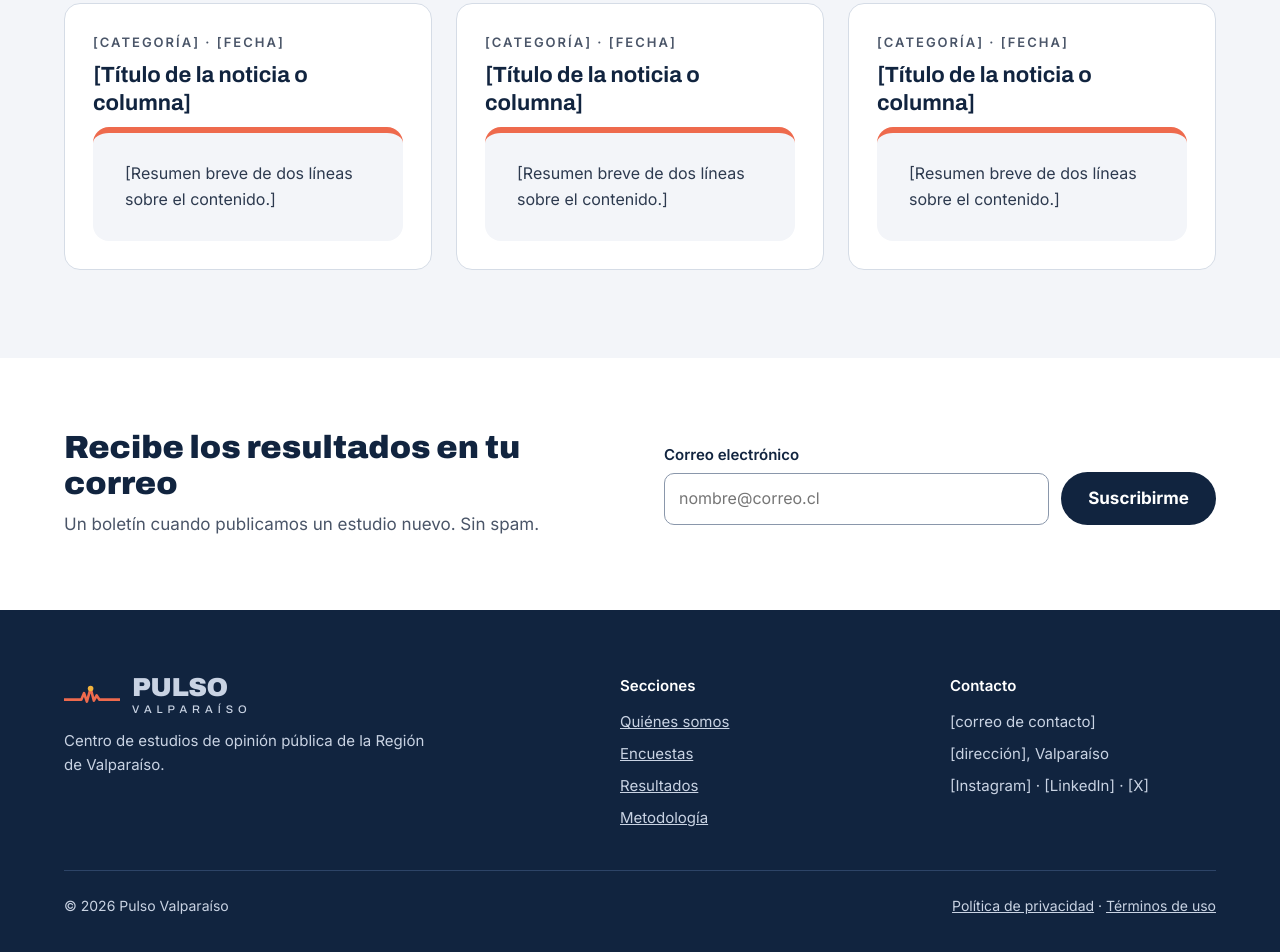
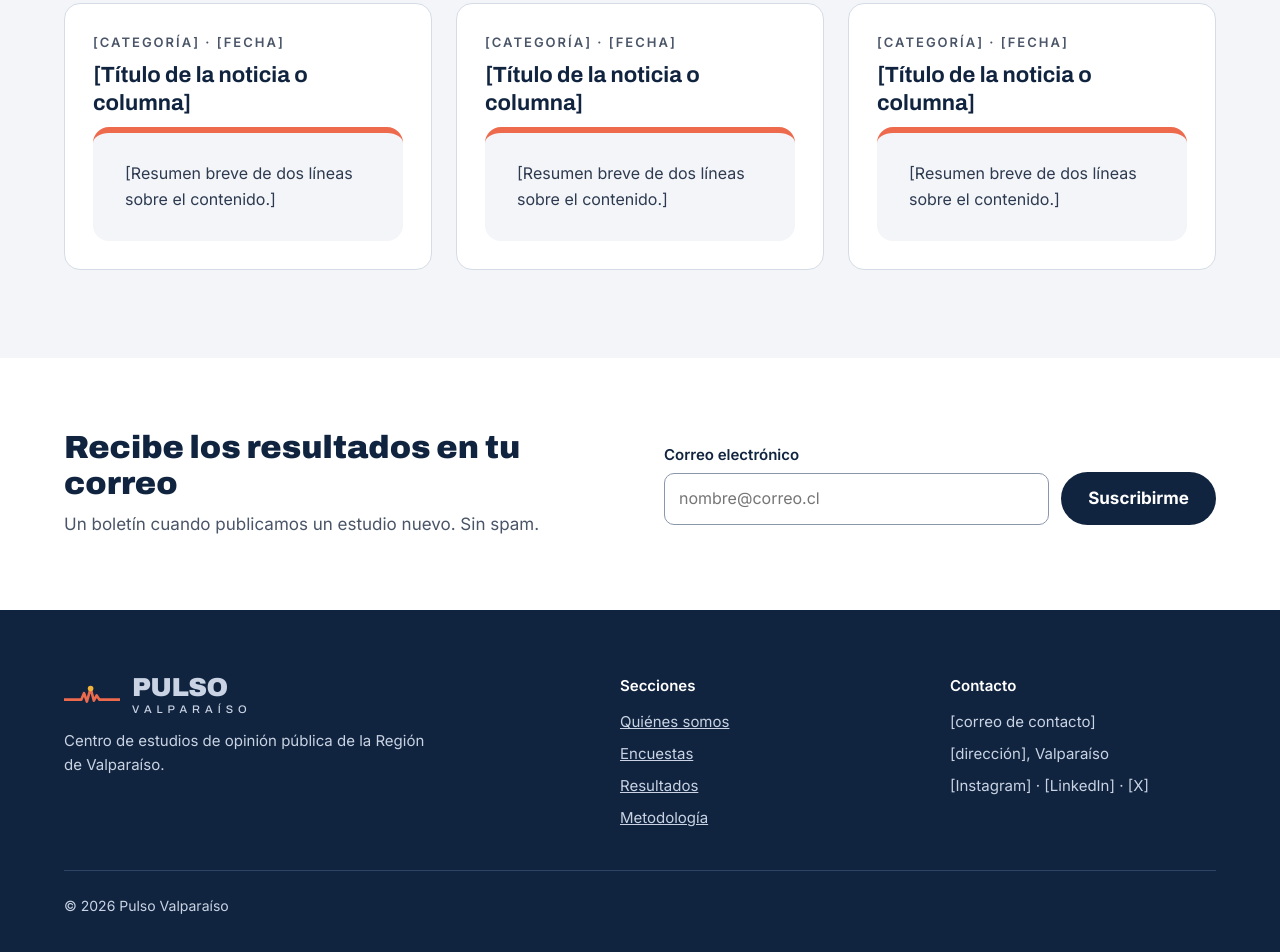
Before and after one commit to pulsovalpo/pulsovalpo.github.io, a plain HTML site: page index.html in a window 1280 px wide. Shown: the part 2973-3925 px from the top of the page. Drawn offline with Linux system fonts and the light colour scheme.

Commit message:
Update index.html

```diff
--- a/index.html
+++ b/index.html
@@ -241,7 +241,7 @@
     </div>
     <div class="pie-final">
       <span>© 2026 Pulso Valparaíso</span>
-      <span><a href="privacidad.html">Política de privacidad</a> · <a href="#">Términos de uso</a></span>
+<!--  <span><a href="privacidad.html">Política de privacidad</a> · <a href="#">Términos de uso</a></span> -->
     </div>
   </div>
 </footer>
```
